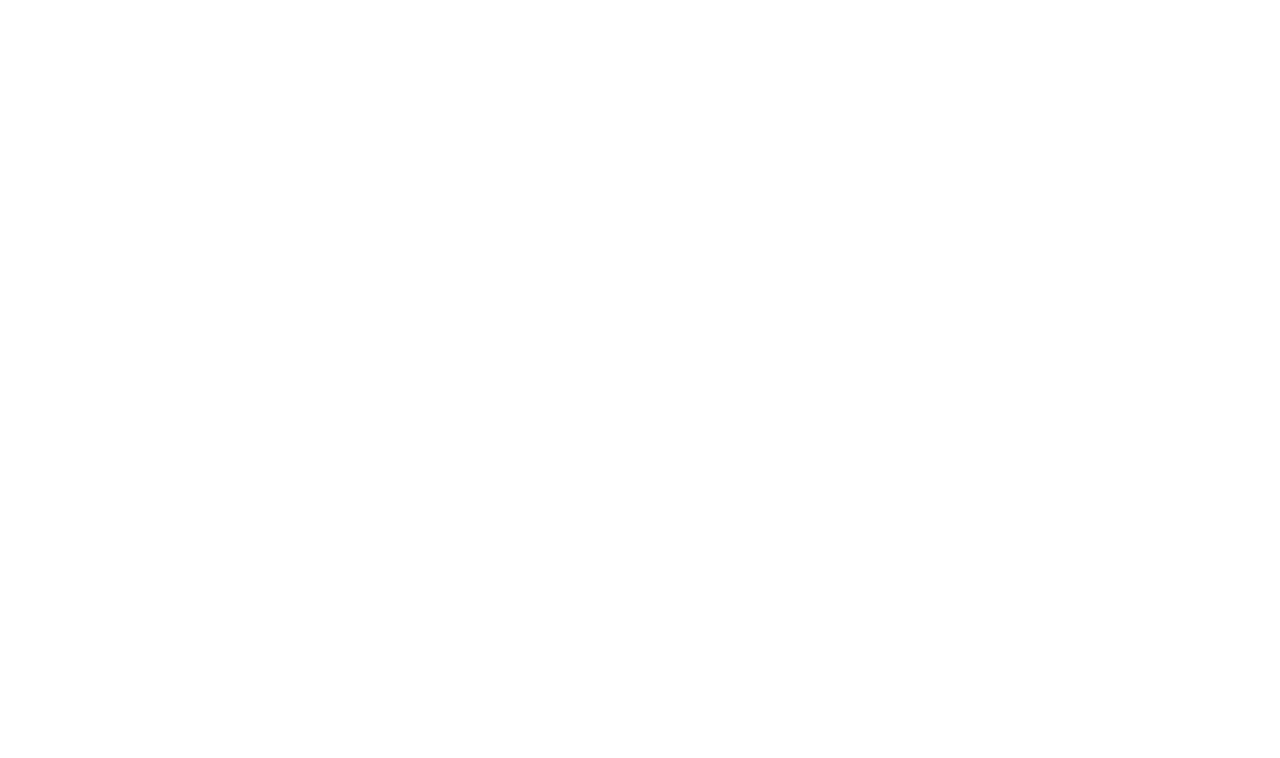
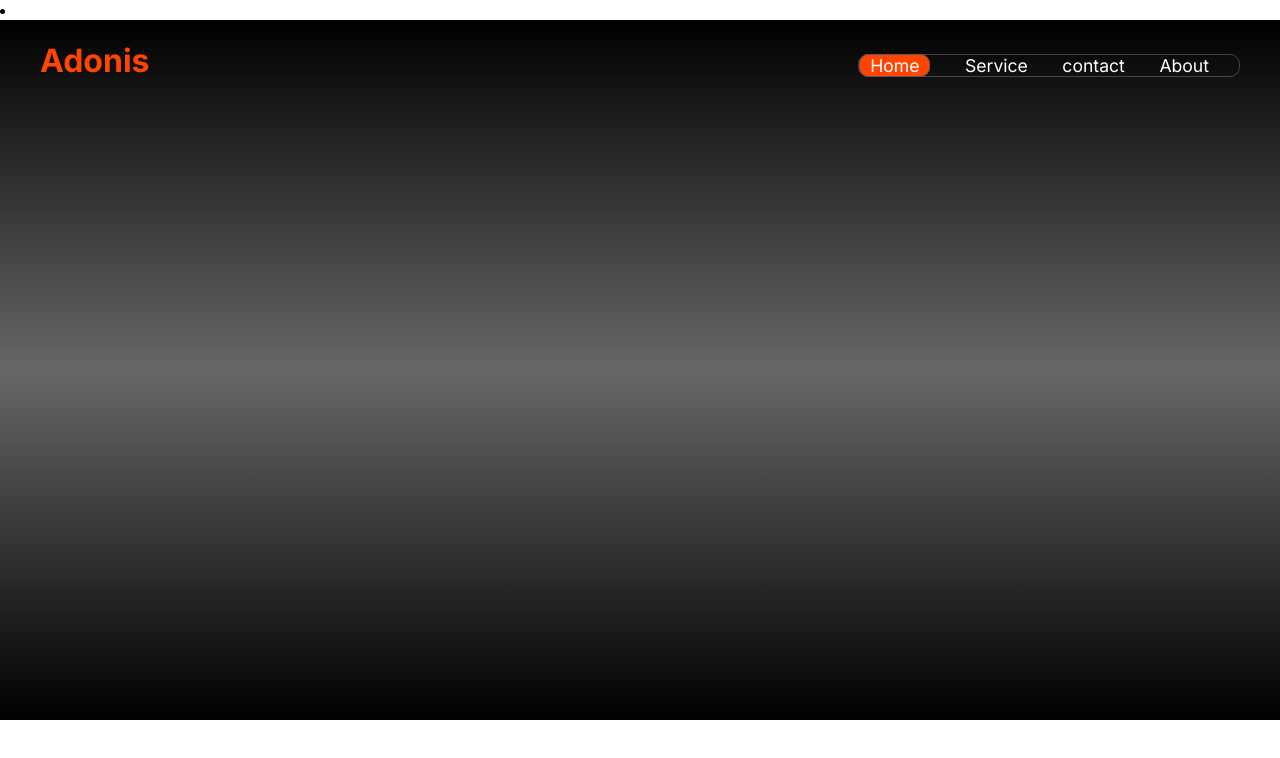
Before and after one commit to harunctg84/Adonis-gym.com, a plain HTML site: page index.html in a window 1280 px wide. Drawn offline with Linux system fonts and the light colour scheme.

Commit message:
manu bar done

```diff
--- a/index.html
+++ b/index.html
@@ -1,12 +1,32 @@
 <!DOCTYPE html>
 <html lang="en">
-<head>
-    <meta charset="UTF-8">
-    <meta name="viewport" content="width=device-width, initial-scale=1.0">
+  <head>
+    <meta charset="UTF-8" />
+    <meta name="viewport" content="width=device-width, initial-scale=1.0" />
     <title>Adonis Gym.com</title>
-    <link rel="stylesheet" href="style.css">
-</head>
-<body>
+    <link rel="stylesheet" href="styles/style.css" /><li>
+    <link rel="stylesheet" href="styles/responsive.css">
+    </li>
+    <link rel="stylesheet" href="https://cdnjs.cloudflare.com/ajax/libs/font-awesome/6.6.0/css/all.min.css" integrity="sha512-Kc323vGBEqzTmouAECnVceyQqyqdsSiqLQISBL29aUW4U/M7pSPA/gEUZQqv1cwx4OnYxTxve5UMg5GT6L4JJg==" crossorigin="anonymous" referrerpolicy="no-referrer" />
+  </head>
+  <body>
+    <header class="head-section">
+      <div class="navbar">
+        <div class="logo primary-color "><h1>Adonis</h1></div>
+        <div class="manu">
+          <a href="" class="home primary-color"> Home</a>
+          <a href="">Service</a>
+          <a href="">contact</a>
+          <a href="">About</a>
+        </div>
+        <div class="hamberger-manu display">
+        <i class="fa-solid fa-bars"></i>
+      </div>
+      </div>
 
-</body>
+    </headerc>
+
+    <main></main>
+    <footer></footer>
+  </body>
 </html>
--- /dev/null
+++ b/styles/style.css
@@ -0,0 +1,49 @@
+@import url("https://fonts.googleapis.com/css2?family=Dancing+Script:wght@400..700&display=swap");
+@import url("https://fonts.googleapis.com/css2?family=Inter:wght@100..900&display=swap");
+
+body {
+  font-family: "Inter", sans-serif;
+  width: 100%;
+  margin: 0 auto;
+}
+/* shared style is here */
+.primary-color {
+  color: orangered;
+}
+.cursive-font {
+  font-family: "Dancing Script", cursive;
+}
+.display{
+  display: none;
+}
+.head-section {
+  background: linear-gradient(rgb(0, 0, 0), rgba(0, 0, 0, 0.597), rgb(0, 0, 0));
+  height: 700px;
+}
+.navbar {
+  max-width: 1200px;
+  margin: 0 30px;
+  display: flex;
+  margin: 0 auto;
+  justify-content: space-between;
+  align-items: baseline;
+}
+.manu {
+  border: 1px solid rgb(70, 69, 69);
+  border-radius: 10px;
+}
+.manu a {
+  margin-right: 30px;
+  font-size: 1.1rem;
+  text-decoration: none;
+  color: white;
+}
+.home {
+  background-color: orangered;
+  padding: 0 10px;
+  border-radius: 10px;
+  border: 1px solid rgb(104, 84, 84);
+}
+.hamberger-manu{
+  color: white;
+}
```
Also changed, not shown: styles/responsive.css (added).
